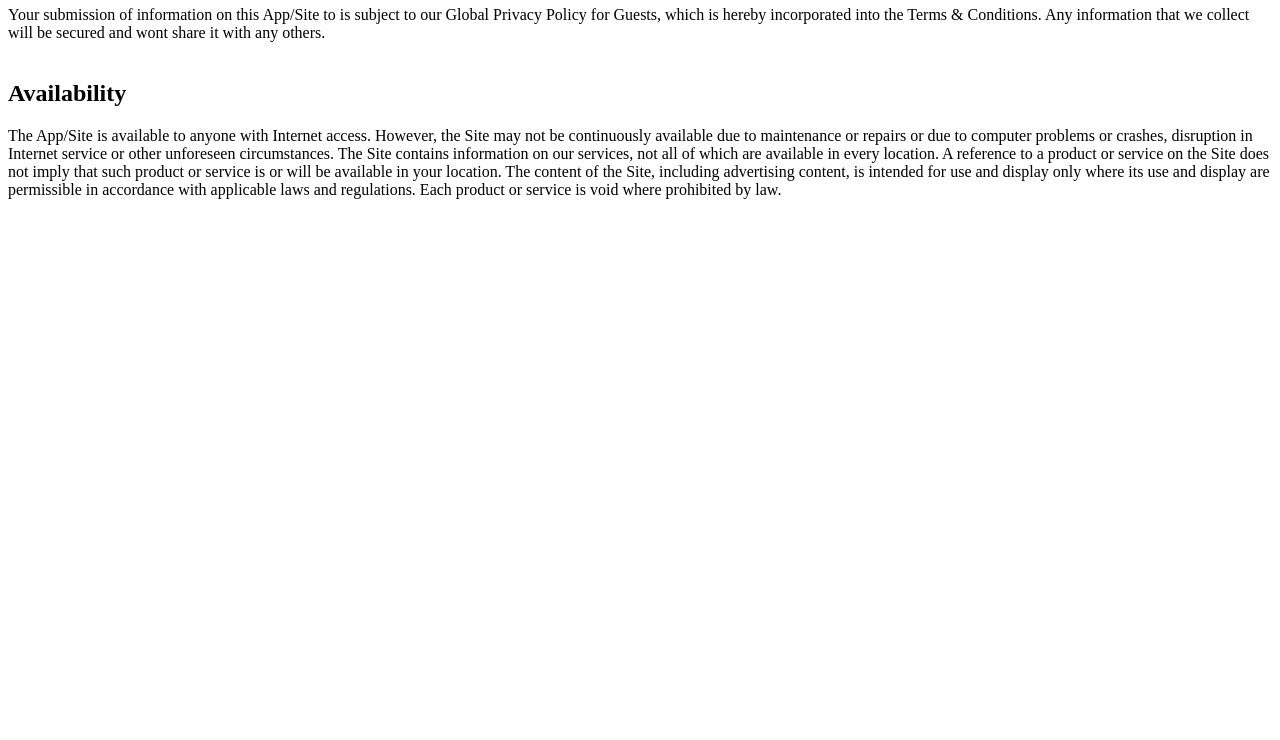
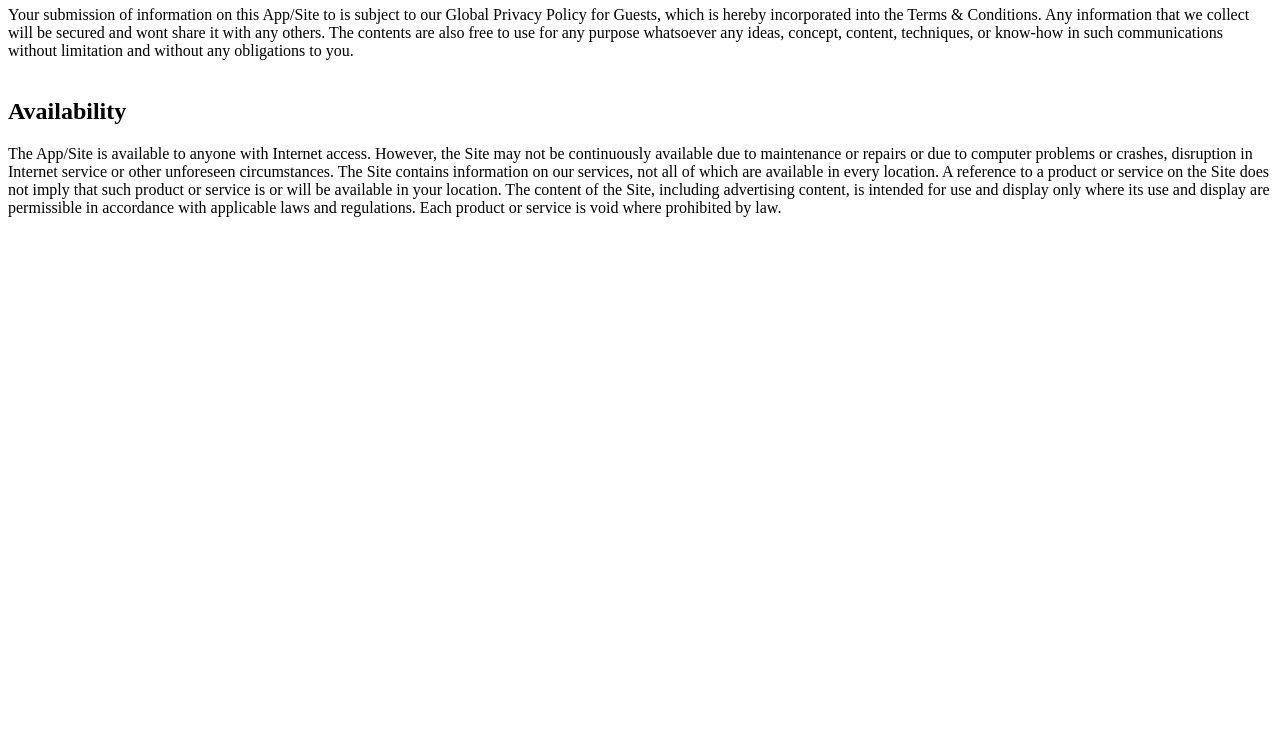
Before and after one commit to jeethukthomas/privacypolicy, a plain HTML site: page index.html in a window 1280 px wide. Shown: the part 60-800 px from the top of the page. Drawn offline with Linux system fonts and the light colour scheme.

Commit message:
Update index.html

```diff
--- a/index.html
+++ b/index.html
@@ -3,7 +3,7 @@
 
     <h1>PrivacyPolicy</h1>
     <p>
-    Your submission of information on this App/Site to is subject to our Global Privacy Policy for Guests, which is hereby incorporated into the Terms & Conditions. Any information that we collect will be secured and wont share it with any others.
+    Your submission of information on this App/Site to is subject to our Global Privacy Policy for Guests, which is hereby incorporated into the Terms & Conditions. Any information that we collect will be secured and wont share it with any others. The contents are also free to use for any purpose whatsoever any ideas, concept, content, techniques, or know-how in such communications without limitation and without any obligations to you.
     <br><br>
     <h2>Availability</h2>
     The App/Site is available to anyone with Internet access. However, the Site may not be continuously available due to maintenance or repairs or due to computer problems or crashes, disruption in Internet service or other unforeseen circumstances. The Site contains information on our services, not all of which are available in every location. A reference to a product or service on the Site does not imply that such product or service is or will be available in your location. The content of the Site, including advertising content, is intended for use and display only where its use and display are permissible in accordance with applicable laws and regulations. Each product or service is void where prohibited by law.
```
